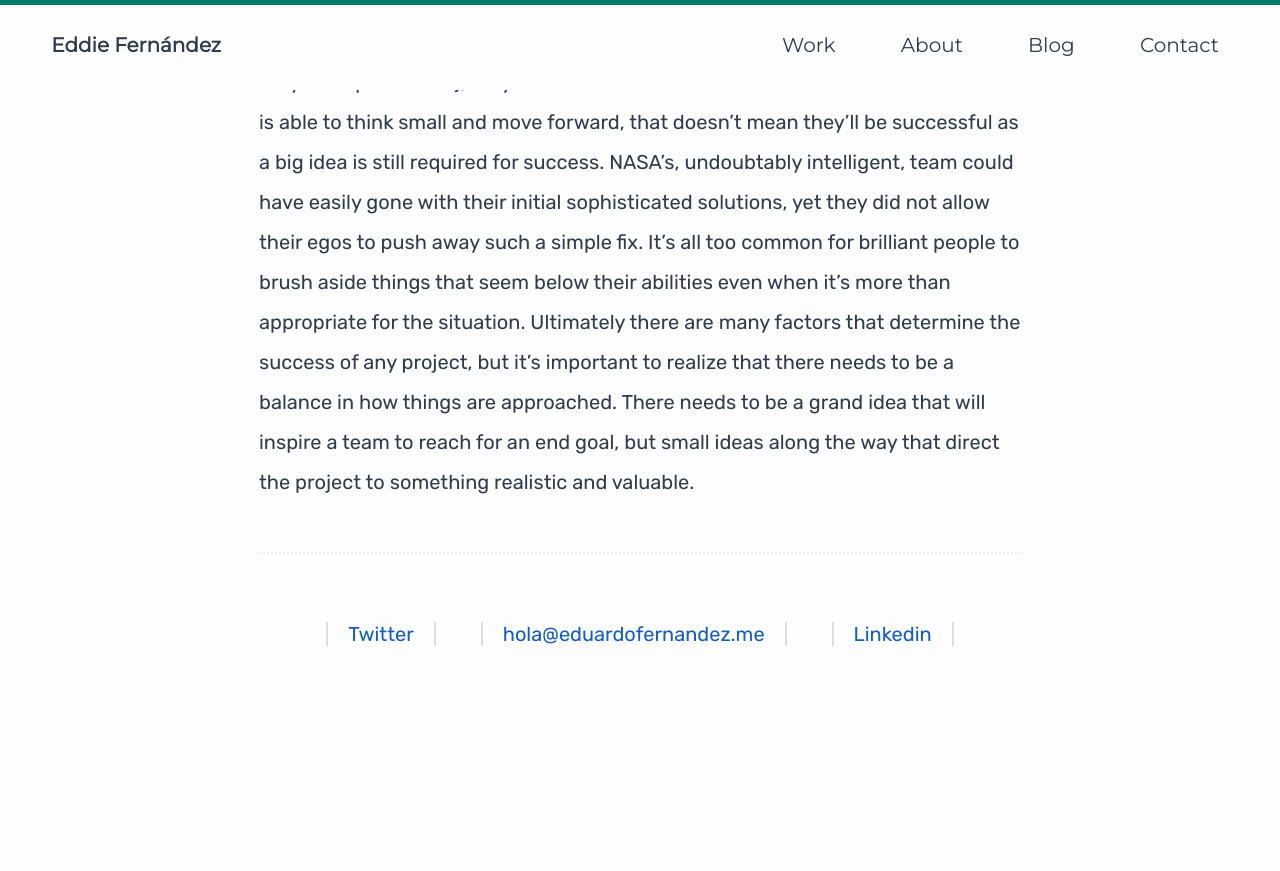
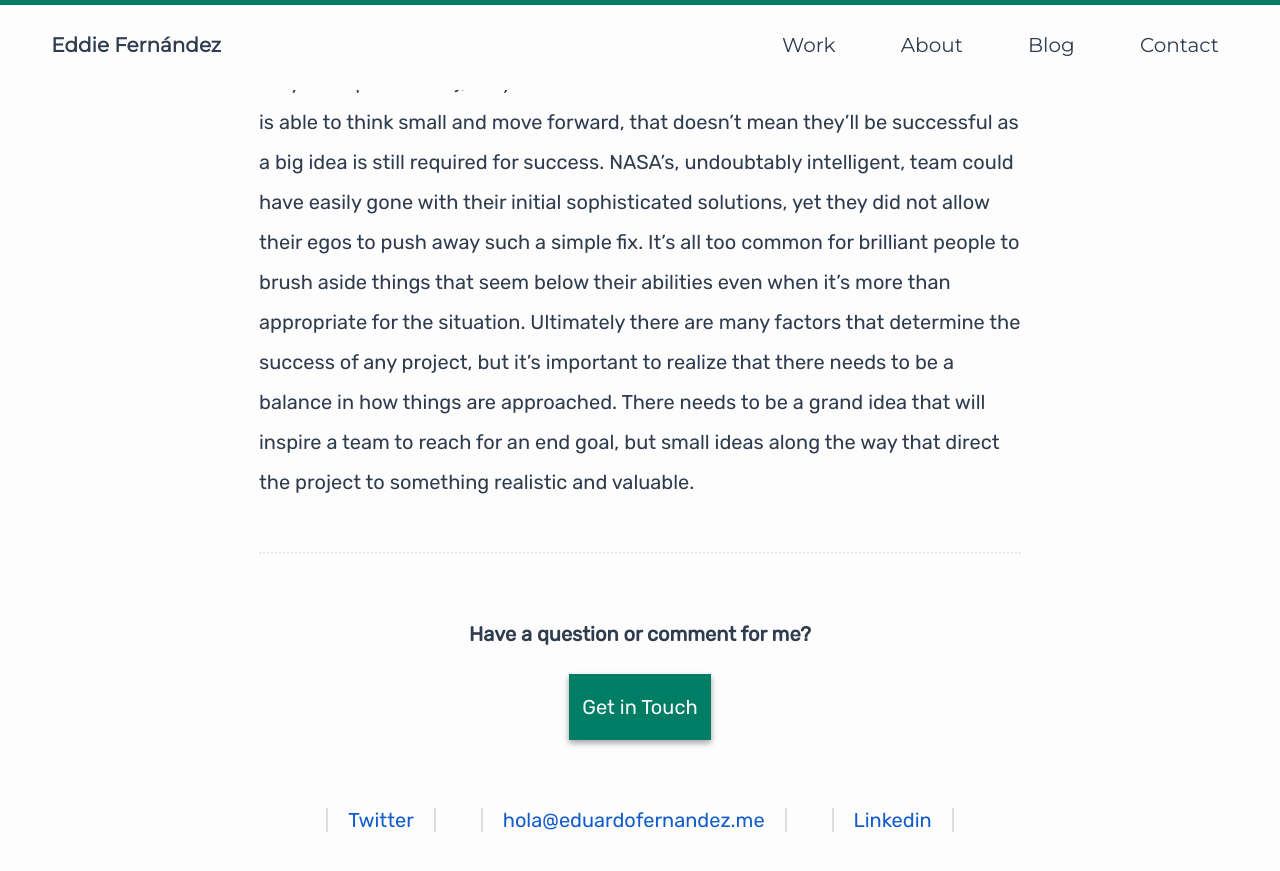
Before and after one commit to edfernan/edfernan.github.io, a Jekyll site: the page built from _posts/2013-08-10-Big-Ideas-Are-Not-Always-Better.md, in a window 1280 px wide and 900 px high, scrolled down 2850 px. Shown: the top 871 px of the window. Built offline with Jekyll 4.4.1, drawn with Linux system fonts in a browser that asks for light colours; before the commit the page ends 3564 px from its top, so only the background shows below that.

Commit message:
Incorporated a contact button at the bottom of blog posts

```diff
--- a/_layouts/portEntry.html
+++ b/_layouts/portEntry.html
@@ -7,6 +7,6 @@ layout: default
   {{ content }}
 </article>
 <section class="full-col align-center-horiz align-text-center">
-  <p class="bold">Have a problem that my skillsets can handle?</p>
+  <p class="bold">Have a challenging research or service design problem?</p>
   <a href="/contact" class="btn btn-primary">Get in Touch</a>
 </section>
--- a/_layouts/post.html
+++ b/_layouts/post.html
@@ -7,3 +7,8 @@ layout: default
   <h1 class="styled-header" >{{ page.title }}</h1>
   {{ content }}
 </article>
+
+<section class="full-col align-center-horiz align-text-center">
+  <p class="bold">Have a question or comment for me?</p>
+  <a href="/contact" class="btn btn-primary">Get in Touch</a>
+</section>
```
